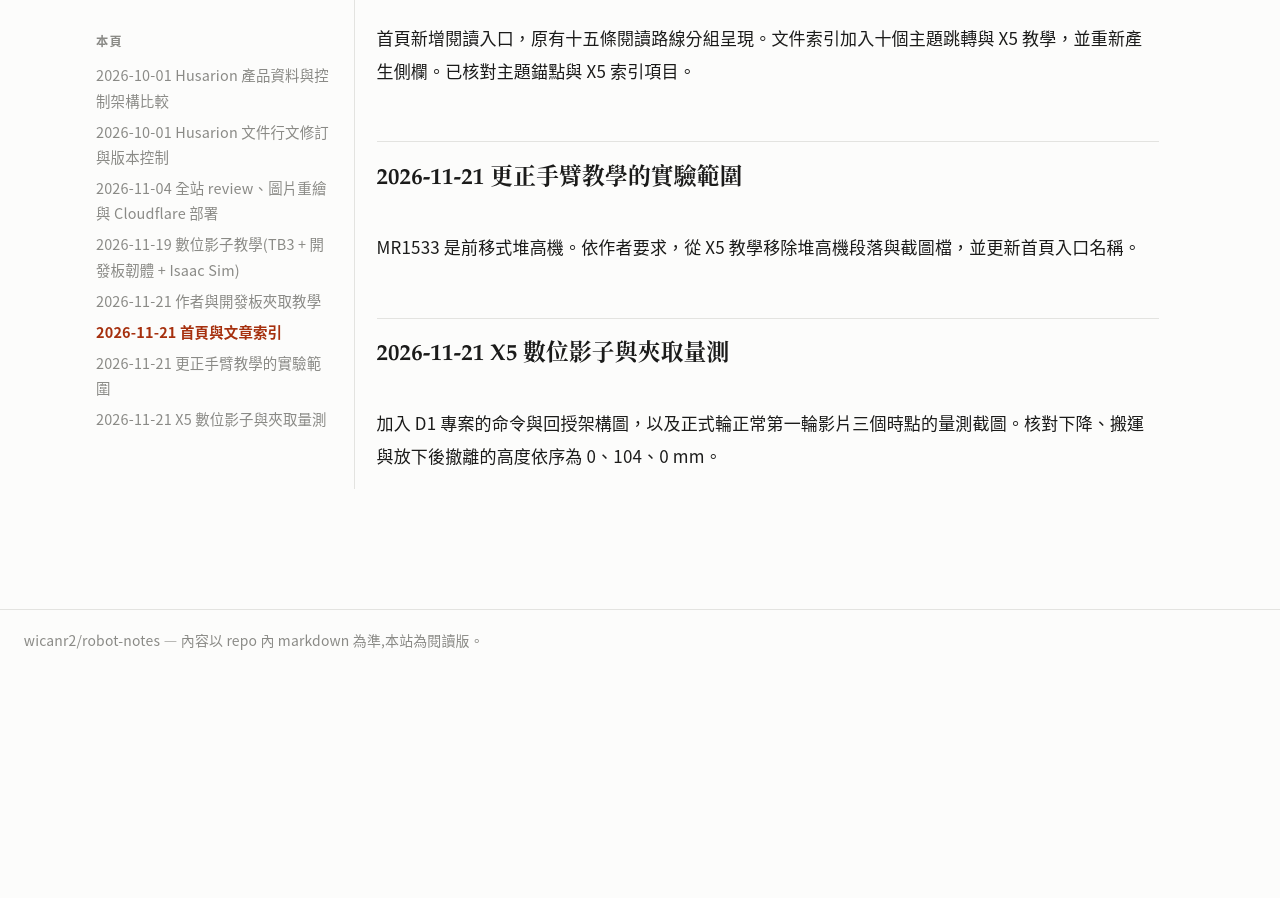
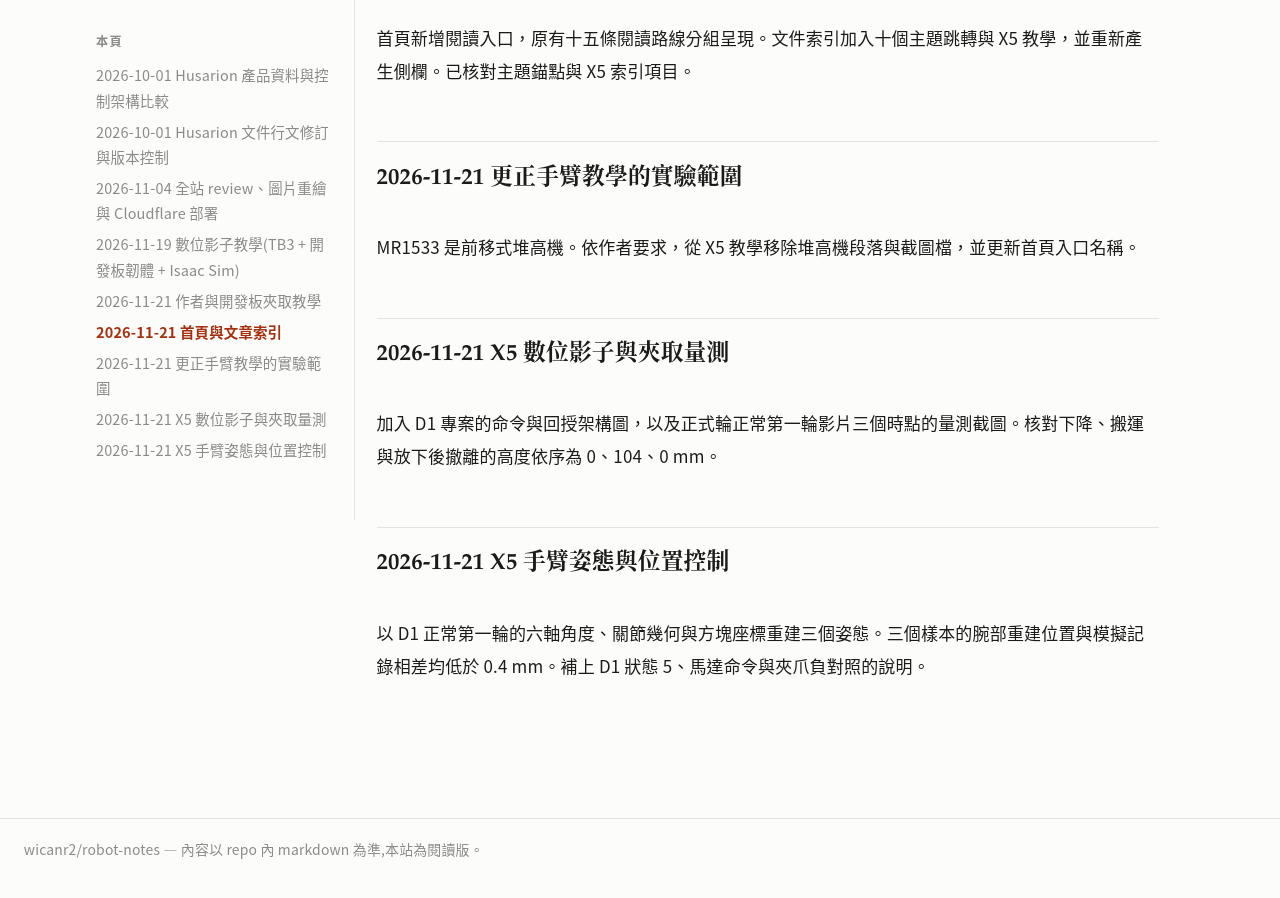
Before and after one commit to wicanr2/robot-notes, a Jekyll site: the page built from WORKLOG.md, in a window 1280 px wide and 900 px high, scrolled down 3628 px. Built offline with Jekyll 4.4.1, drawn with Linux system fonts in a browser that asks for light colours; our own code applies the rules of GitHub Pages for plain Markdown files; before the commit the page ends 4319 px from its top, so only the background shows below that.

Commit message:
加入 X5 手臂搬運姿態實驗圖與關節控制說明

```diff
--- a/WORKLOG.md
+++ b/WORKLOG.md
@@ -58,3 +58,7 @@ MR1533 是前移式堆高機。依作者要求，從 X5 教學移除堆高機段
 ## 2026-11-21 X5 數位影子與夾取量測
 
 加入 D1 專案的命令與回授架構圖，以及正式輪正常第一輪影片三個時點的量測截圖。核對下降、搬運與放下後撤離的高度依序為 0、104、0 mm。
+
+## 2026-11-21 X5 手臂姿態與位置控制
+
+以 D1 正常第一輪的六軸角度、關節幾何與方塊座標重建三個姿態。三個樣本的腕部重建位置與模擬記錄相差均低於 0.4 mm。補上 D1 狀態 5、馬達命令與夾爪負對照的說明。
```
Also changed, not shown: docs/50-physical-ai/arx-x5-pick.md (+13 -0 lines), img/x5-d1-arm-poses.svg (added).
